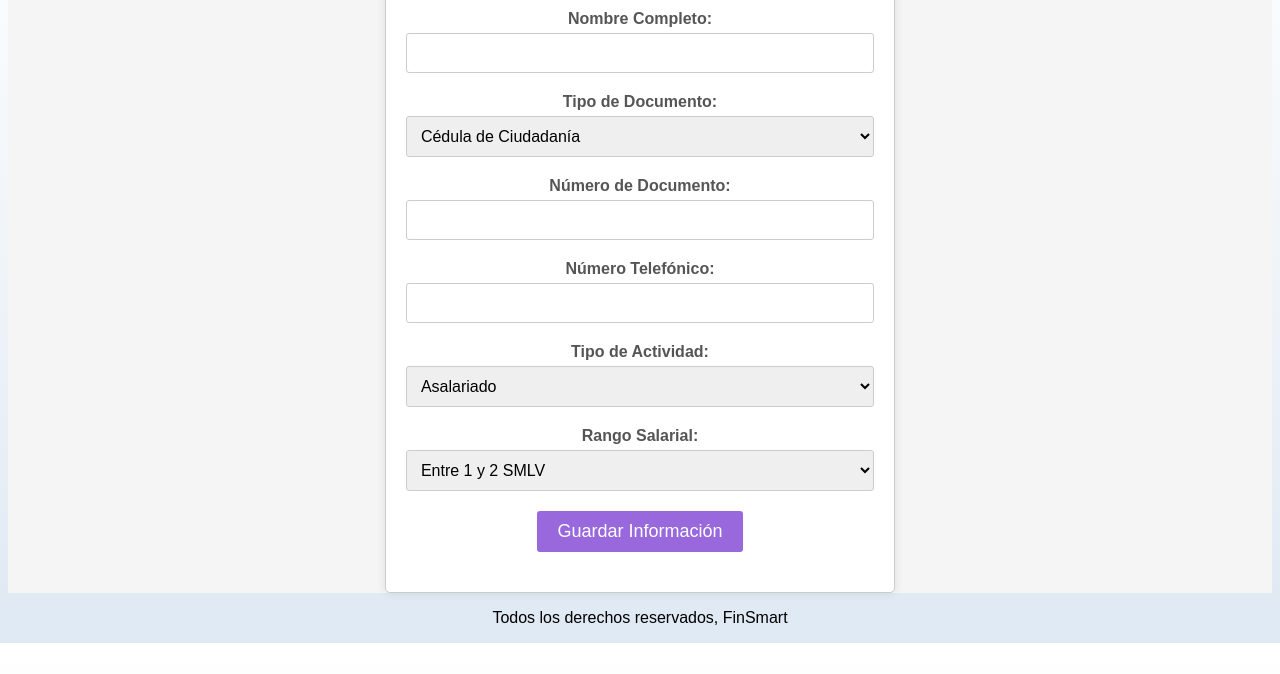
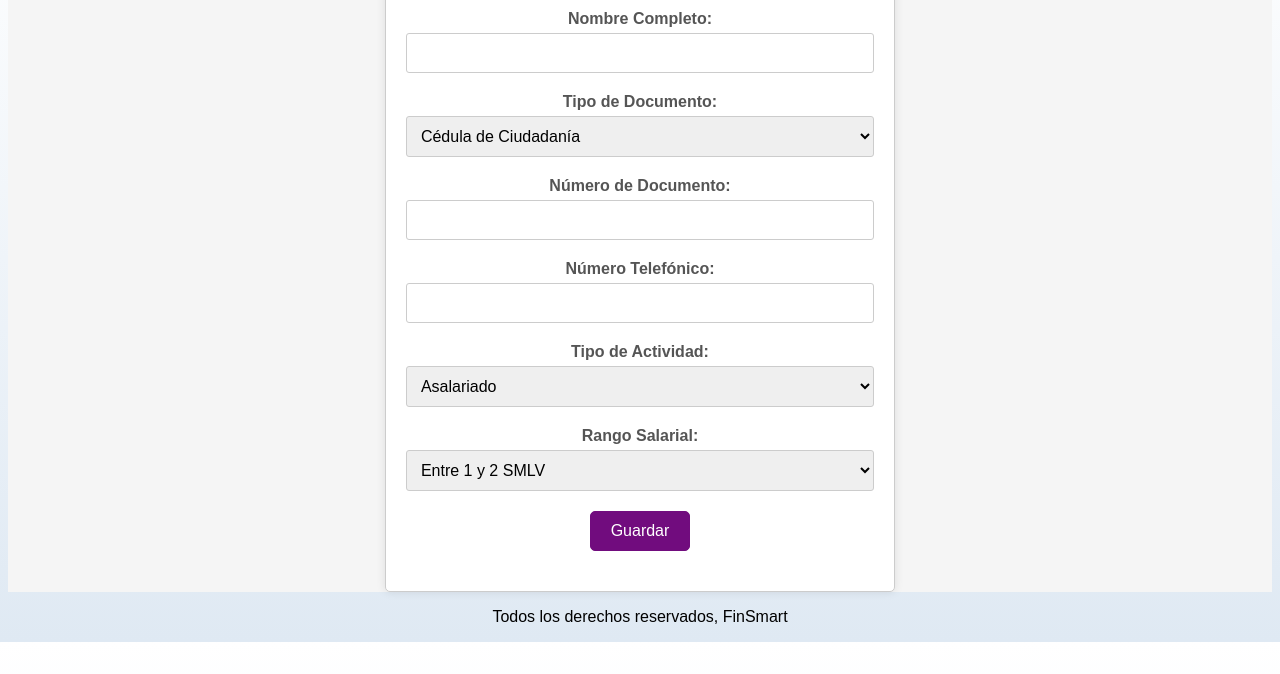
Before and after one commit to WilmerAgu/Finsmart, a plain HTML site: page Formulario.html in a window 1280 px wide. Shown: the part 126-800 px from the top of the page. Drawn offline with Linux system fonts and the light colour scheme.

Commit message:
Cambio de boton de guardar

```diff
--- a/Formulario.html
+++ b/Formulario.html
@@ -56,11 +56,11 @@
                 </div>
 
                 <div class="input-group">
-                    <input type="submit" value="Guardar Información">
+                    <a href="../Finsmart/TerminosyCondiones.html" class="boton-guardar">Guardar</a>
                 </div>
             </form>
         </div>
-    </section>
+   </section>
 </body>
 <footer class="footer">
     <p>Todos los derechos reservados, FinSmart</p>
--- a/css/styles.css
+++ b/css/styles.css
@@ -237,3 +237,16 @@ input[type="submit"] {
 input[type="submit"]:hover {
     background-color: #710c7e;
 }
+.boton-guardar {
+    display: inline-block;
+    padding: 10px 20px;
+    background-color: #710c7e;
+    color: #fff;
+    text-decoration: none;
+    border: 1px solid #710c7e;
+    border-radius: 5px;
+  }
+
+  .boton-guardar:hover {
+    background-color: #710c7e;
+  }
```
